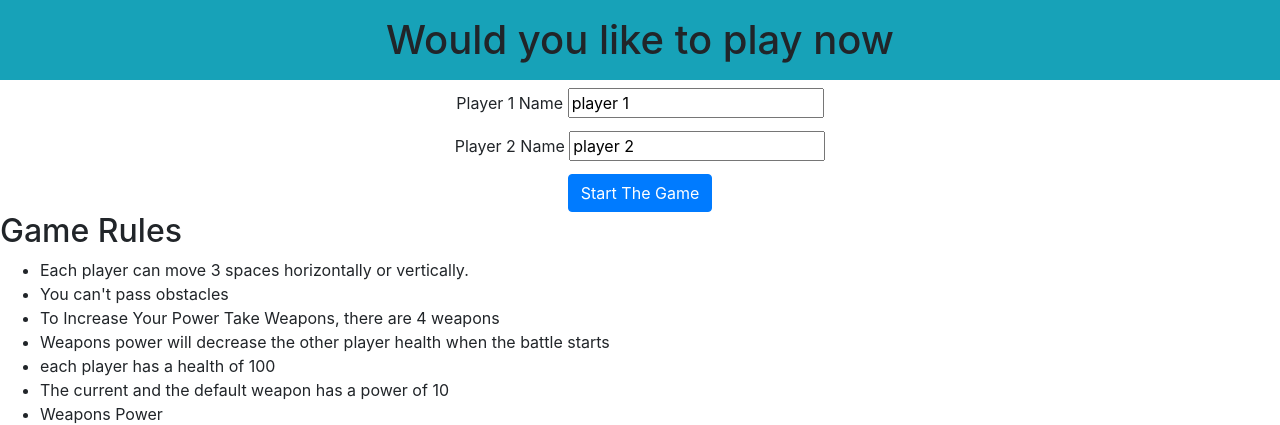
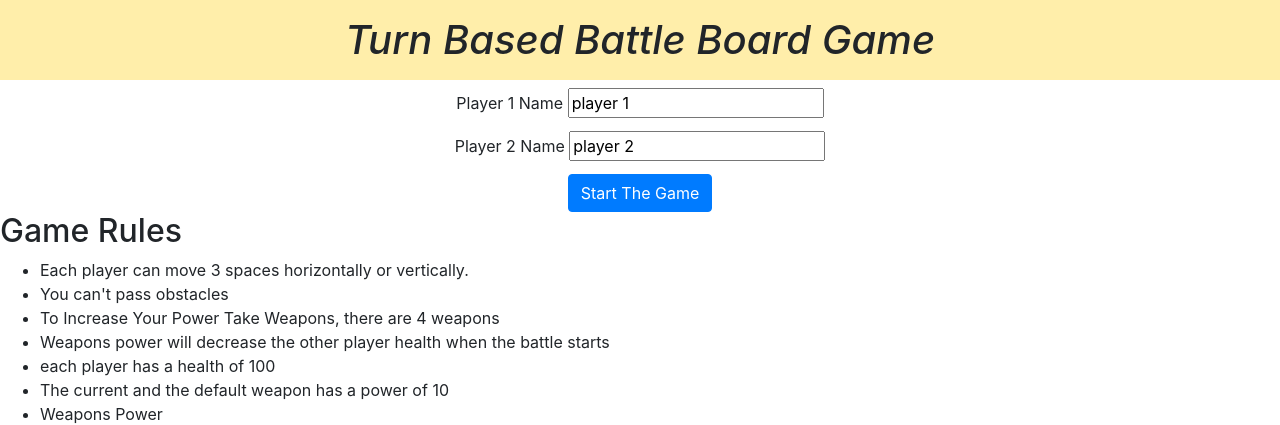
Before and after one commit to MostafaSalama/board-game, a plain HTML site: page index.html in a window 1280 px wide. Shown: the top 425 px of the page. Drawn offline with Linux system fonts and the light colour scheme.

Commit message:
update main title of the game in h1 element

```diff
--- a/css/index.css
+++ b/css/index.css
@@ -1,5 +1,9 @@
 * {
     box-sizing: border-box;
+}
+.header {
+    background-color: #fea;
+    font-style: italic;
 }
 .power-weapons {
     display: flex;
--- a/index.html
+++ b/index.html
@@ -7,7 +7,7 @@
     <link rel="stylesheet" href="./css/index.css">
 </head>
 <body>
-<h1 class="bg-info p-3 text-center">Would you like to play now</h1>
+<h1 class="header p-3 text-center">Turn Based Battle Board Game</h1>
 <div class="text-center mb-2">
     <label for="player1_name">Player 1 Name</label>
     <input class="" type="text" name="player1_name" id="player1_name" value="player 1" />
```
